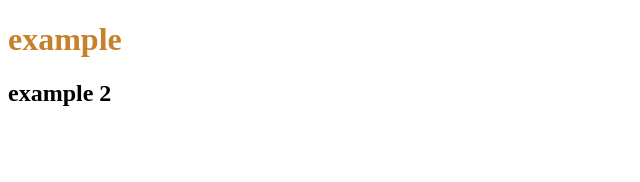
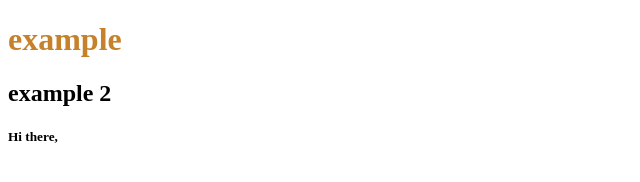
Before and after one commit to AbuAbay/Example, a plain HTML site: page index.html in a window 1280 px wide. Shown: the full height of the page, 0-640 px from the left. Drawn offline with Linux system fonts and the light colour scheme.

Commit message:
add feature

```diff
--- a/index.html
+++ b/index.html
@@ -10,5 +10,6 @@
 <body>
     <h1>example</h1>
     <h2>example 2</h2>
+    <h5>Hi there,</h5>
 </body>
 </html>
```
